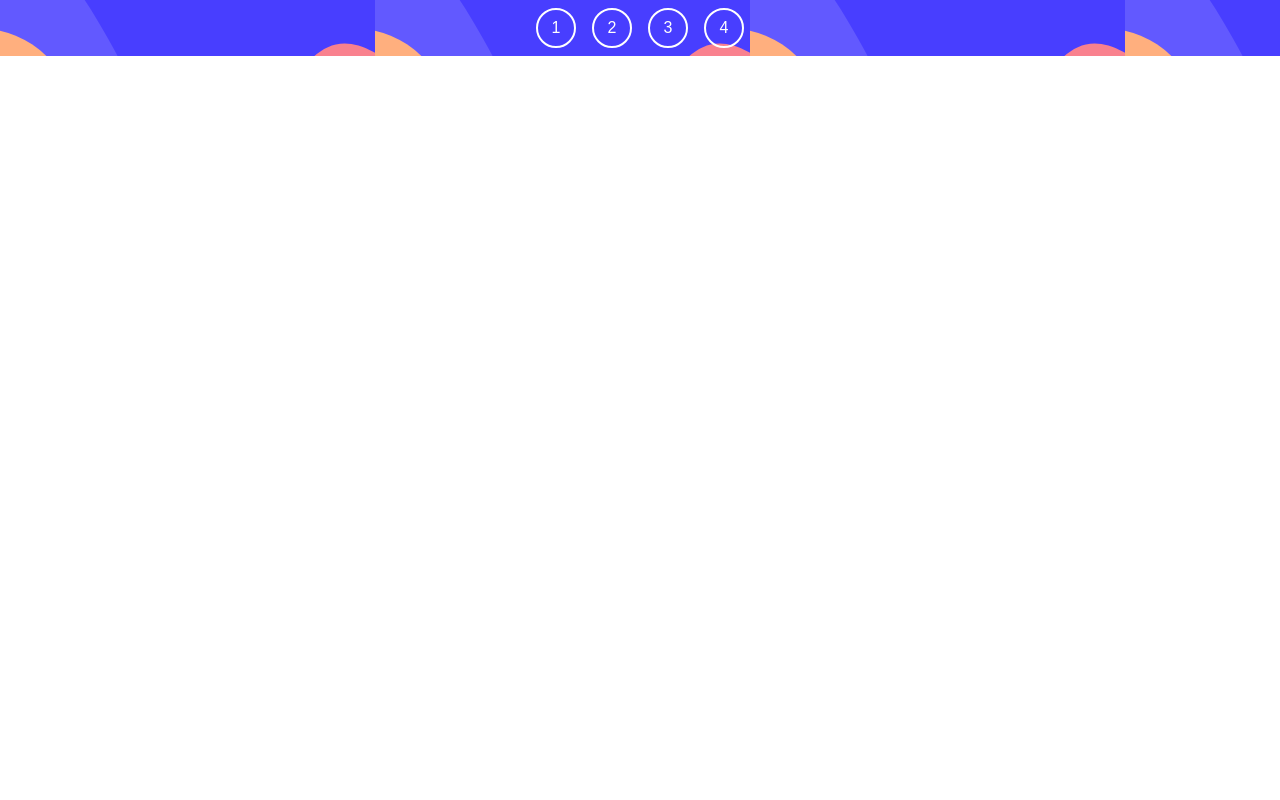
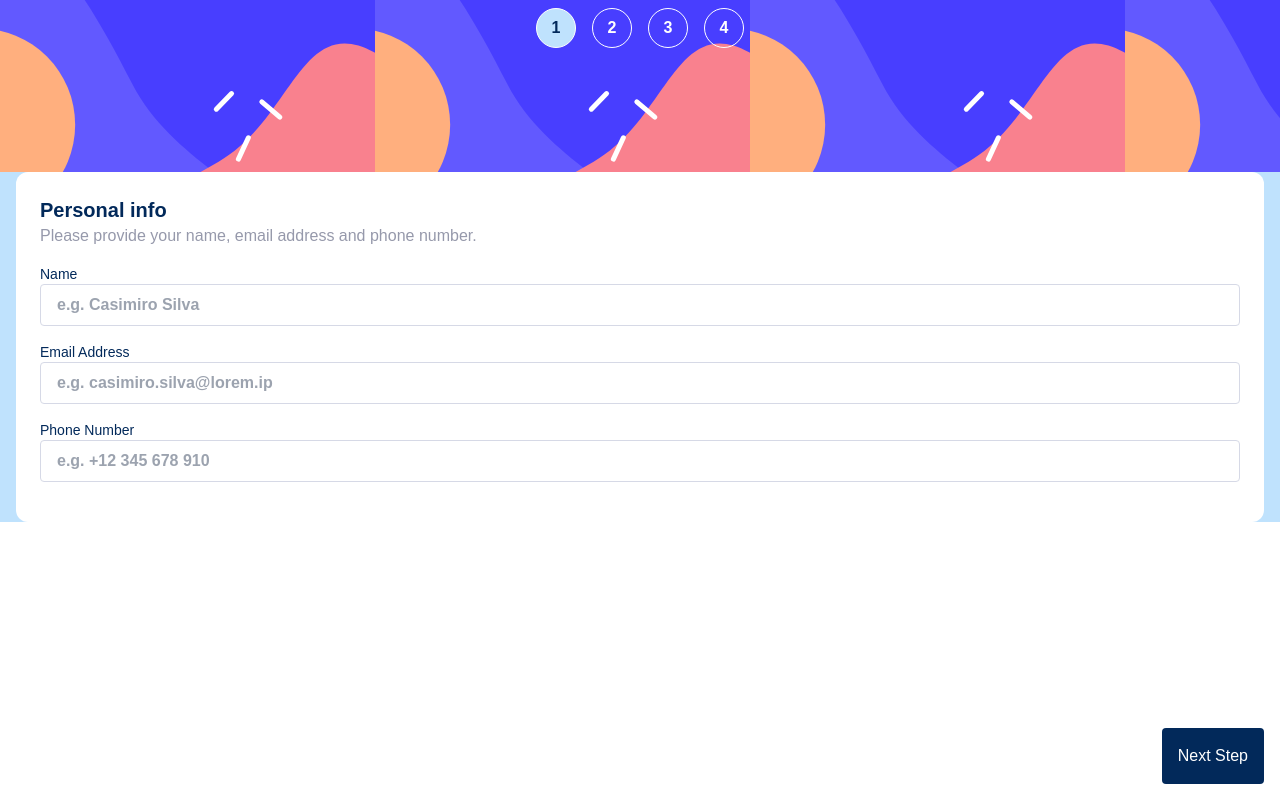
Before and after one commit to natalia-sampaio/multi-step-form, a Vue app: page / in a window 1280 px wide. Built offline with nearby package versions, Linux system fonts and the light colour scheme.

Commit message:
:construction: page for step 1

```diff
--- a/index.html
+++ b/index.html
@@ -7,7 +7,7 @@
     <title>Vite App</title>
   </head>
   <body>
-    <div id="app"></div>
+    <div id="app" class="font-ubuntu"></div>
     <script type="module" src="/src/main.js"></script>
   </body>
 </html>
--- a/src/App.vue
+++ b/src/App.vue
@@ -1,17 +1,23 @@
 <script setup>
 import { RouterLink, RouterView } from 'vue-router'
-import HelloWorld from './components/HelloWorld.vue'
 import NavItem from './components/NavItem.vue';
+import Step1View from './views/Step1View.vue';
 
 </script>
 
 <template>
-  <header class="mobile:bg-sidebar-mobile">
-    <nav class="text-center font-ubuntu text-white">
-      <NavItem page="1" />
+  <header class="mobile:bg-sidebar-mobile mobile:h-[172px]">
+    <nav class="text-center text-white">
+      <NavItem page="1" class="bg-blue-light text-blue-marine" />
       <NavItem page="2" />
       <NavItem page="3" />
       <NavItem page="4" />
     </nav>
   </header>
+  <main class="bg-blue-light">
+    <Step1View />
+  </main>
+  <div class="flex justify-end w-full absolute bottom-0">
+    <button class="bg-blue-marine rounded text-white p-4 m-4">Next Step</button>
+  </div>
 </template>
--- /dev/null
+++ b/src/components/Card.vue
@@ -0,0 +1,16 @@
+<script setup>
+</script>
+
+<template>
+    <div class="bg-white mx-4 p-6 rounded-xl">
+        <h2 class="text-blue-marine font-bold text-xl">
+            <slot name="title"></slot>
+        </h2>
+        <p class="text-gray-cool">
+            <slot name="description" class=""></slot>
+        </p>
+        <div class="mt-3">
+            <slot name="body"></slot>
+        </div>
+    </div>
+</template>
--- a/src/components/FormItem.vue
+++ b/src/components/FormItem.vue
@@ -1,13 +1,5 @@
 <template>
-  <div class="item">
-    <i>
-      <slot name="icon"></slot>
-    </i>
-    <div class="details">
-      <h3>
-        <slot name="heading"></slot>
-      </h3>
-      <slot></slot>
-    </div>
-  </div>
+    <label class="text-blue-marine text-sm grid my-4">
+      <slot name="label"></slot>
+    </label>
 </template>
--- a/src/components/NavItem.vue
+++ b/src/components/NavItem.vue
@@ -6,5 +6,5 @@ defineProps({
 </script>
 
 <template>
-    <button :isCurrentPage="isCurrentPage" class="w-10 h-10 border-2 border-white m-2 rounded-full">{{ page }}</button>
+    <button :isCurrentPage="isCurrentPage" class="w-10 h-10 border border-white m-2 rounded-full font-bold">{{ page }}</button>
 </template>
--- a/src/components/PersonalInfo.vue
+++ b/src/components/PersonalInfo.vue
@@ -1,81 +1,32 @@
 <script setup>
-import FormItem from './FormItem.vue'
+import Card from './Card.vue';
+import FormItem from './FormItem.vue';
+
 </script>
 
 <template>
+  <Card>
+      <template #title>Personal info</template>
+      <template #description>Please provide your name, email address and phone number.</template>
+      <template #body>
         <FormItem>
-    <template #icon>
-      <DocumentationIcon />
+          <template #label>
+            Name
+            <input type="text" placeholder="e.g. Casimiro Silva" class="border border-gray-light p-0 rounded font-semibold text-base hover:cursor-pointer active:border-blue-purplish py-2 pl-4">
           </template>
-    <template #heading>Documentation</template>
-
-    Vue’s
-    <a href="https://vuejs.org/" target="_blank" rel="noopener">official documentation</a>
-    provides you with all information you need to get started.
         </FormItem>
-
         <FormItem>
-    <template #icon>
-      <ToolingIcon />
+          <template #label>
+            Email Address
+            <input type="email" placeholder="e.g. casimiro.silva@lorem.ip" class="border border-gray-light p-0 rounded font-semibold text-base hover:cursor-pointer active:border-blue-purplish py-2 pl-4">
           </template>
-    <template #heading>Tooling</template>
-
-    This project is served and bundled with
-    <a href="https://vitejs.dev/guide/features.html" target="_blank" rel="noopener">Vite</a>. The
-    recommended IDE setup is
-    <a href="https://code.visualstudio.com/" target="_blank" rel="noopener">VSCode</a> +
-    <a href="https://github.com/johnsoncodehk/volar" target="_blank" rel="noopener">Volar</a>. If
-    you need to test your components and web pages, check out
-    <a href="https://www.cypress.io/" target="_blank" rel="noopener">Cypress</a> and
-    <a href="https://on.cypress.io/component" target="_blank">Cypress Component Testing</a>.
-
-    <br />
-
-    More instructions are available in <code>README.md</code>.
         </FormItem>
-
         <FormItem>
-    <template #icon>
-      <EcosystemIcon />
+          <template #label>
+            Phone Number
+            <input type="phone" placeholder="e.g. +12 345 678 910" class="border border-gray-light p-0 rounded font-semibold text-base hover:cursor-pointer active:border-blue-purplish py-2 pl-4">
           </template>
-    <template #heading>Ecosystem</template>
-
-    Get official tools and libraries for your project:
-    <a href="https://pinia.vuejs.org/" target="_blank" rel="noopener">Pinia</a>,
-    <a href="https://router.vuejs.org/" target="_blank" rel="noopener">Vue Router</a>,
-    <a href="https://test-utils.vuejs.org/" target="_blank" rel="noopener">Vue Test Utils</a>, and
-    <a href="https://github.com/vuejs/devtools" target="_blank" rel="noopener">Vue Dev Tools</a>. If
-    you need more resources, we suggest paying
-    <a href="https://github.com/vuejs/awesome-vue" target="_blank" rel="noopener">Awesome Vue</a>
-    a visit.
-  </FormItem>
-
-  <FormItem>
-    <template #icon>
-      <CommunityIcon />
-    </template>
-    <template #heading>Community</template>
-
-    Got stuck? Ask your question on
-    <a href="https://chat.vuejs.org" target="_blank" rel="noopener">Vue Land</a>, our official
-    Discord server, or
-    <a href="https://stackoverflow.com/questions/tagged/vue.js" target="_blank" rel="noopener"
-      >StackOverflow</a
-    >. You should also subscribe to
-    <a href="https://news.vuejs.org" target="_blank" rel="noopener">our mailing list</a> and follow
-    the official
-    <a href="https://twitter.com/vuejs" target="_blank" rel="noopener">@vuejs</a>
-    twitter account for latest news in the Vue world.
-  </FormItem>
-
-  <FormItem>
-    <template #icon>
-      <SupportIcon />
-    </template>
-    <template #heading>Support Vue</template>
-
-    As an independent project, Vue relies on community backing for its sustainability. You can help
-    us by
-    <a href="https://vuejs.org/sponsor/" target="_blank" rel="noopener">becoming a sponsor</a>.
         </FormItem>
       </template>
+  </Card>
+</template>
--- a/src/views/Step1View.vue
+++ b/src/views/Step1View.vue
@@ -3,7 +3,5 @@ import PersonalInfo from '../components/PersonalInfo.vue'
 </script>
 
 <template>
-  <main>
-    <PersonalInfo />
-  </main>
+  <PersonalInfo />
 </template>
```
Lines whose indentation alone changed are shown as unchanged.
